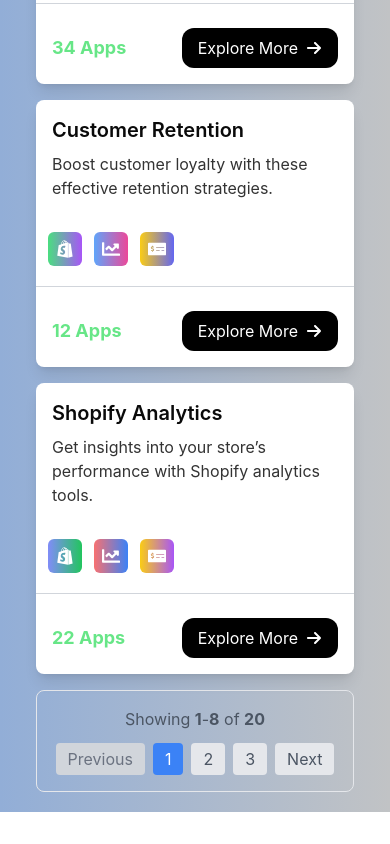
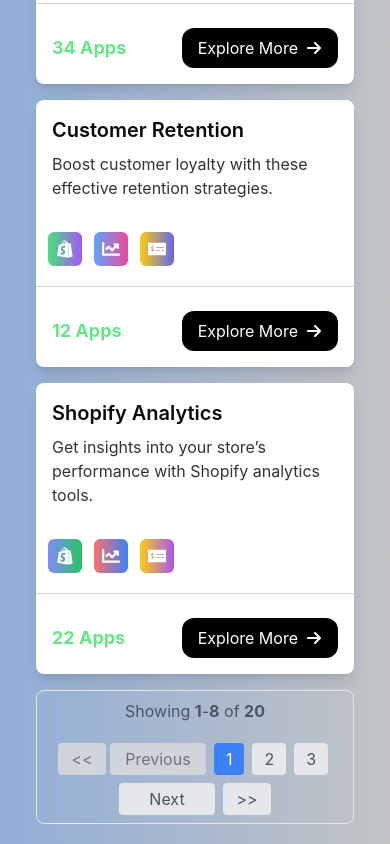
Before and after one commit to ranthamGOD/Task_project_01, a React (Create React App) app: page / in a window 390 px wide. Shown: the part 1988-2832 px from the top of the page. Before the commit the page ends 2800 px from the top, so only its background shows below. Built offline with nearby package versions, Linux system fonts and the light colour scheme.

Commit message:
sidebar feature enhancement

```diff
--- a/src/App.js
+++ b/src/App.js
@@ -223,8 +223,6 @@
   const totalItems = filteredProducts.length;
 
 
-
-
   useEffect(() => {
     setFilteredProducts(collections)
   }, [])
--- a/src/components/Header.js
+++ b/src/components/Header.js
@@ -1,9 +1,34 @@
-import React, { useState } from 'react';
+import React, { useRef, useState, useEffect } from 'react';
 import { FaArrowRightLong } from "react-icons/fa6";
-
 
 const Header = () => {
   const [sidebarOpen, setSidebarOpen] = useState(false);
+  const offcanvasRef = useRef(null);
+
+  // logic to close the sidebar when clicking outside
+  const handleOutsideClick = (e) => {
+    if (offcanvasRef.current && !offcanvasRef.current.contains(e.target)) {
+      setSidebarOpen(false);
+    }
+  };
+
+  useEffect(() => {
+    if (sidebarOpen) {
+      // Delay the activation of the outside click listener to avoid immediate close
+      document.addEventListener('click', handleOutsideClick);
+    }
+
+    // Clean up the event listener when the component unmounts
+    return () => {
+      document.removeEventListener('click', handleOutsideClick);
+    };
+  }, [sidebarOpen]);
+
+  const toggleSidebar = (e) => {
+    // Prevent the sidebar from closing immediately when clicking the toggle button
+    e.stopPropagation();
+    setSidebarOpen(!sidebarOpen);
+  };
 
   return (
     <header className="fixed top-0 left-0 w-full bg-white shadow-md z-10">
@@ -19,7 +44,7 @@
 
         {/* Hamburger Icon */}
         <div className="lg:hidden">
-          <button onClick={() => setSidebarOpen(!sidebarOpen)} className="text-gray-700 text-3xl px-3">
+          <button onClick={toggleSidebar} className="text-gray-700 text-3xl px-3">
             ☰
           </button>
         </div>
@@ -44,9 +69,9 @@
       </div>
 
       {/* Sidebar for smaller screens (Visible from medium screens) */}
-      <div className={`fixed top-0 right-0 h-full bg-white shadow-md z-20 transition-transform transform ${sidebarOpen ? 'translate-x-0' : 'translate-x-full'} lg:hidden w-2/4 md:w-1/4`}>
+      <div ref={offcanvasRef} className={`fixed top-0 right-0 h-full bg-white shadow-md z-20 transition-transform transform ${sidebarOpen ? 'translate-x-0' : 'translate-x-full'} lg:hidden w-2/4 md:w-1/4`}>
         <div className="flex flex-col items-start p-4 space-y-4">
-          <button onClick={() => setSidebarOpen(false)} className="self-end text-gray-700 text-3xl px-3">✖</button>
+          <button onClick={toggleSidebar} className="self-end text-gray-700 text-3xl px-3">✖</button>
           <ul className="space-y-4">
             <li><a href="https://www.shopdigest.com/" className="text-lightBlack hover:text-purple-600">Features</a></li>
             <li><a href="https://www.shopdigest.com/" className="text-lightBlack hover:text-purple-600">Marketplace</a></li>
--- a/src/components/Pagination.js
+++ b/src/components/Pagination.js
@@ -23,34 +23,56 @@
   const endItem = Math.min(currentPage * itemsPerPage, totalItems);
 
   return (
-    <div className="border rounded-lg border-gray p-4 mt-4 flex flex-col items-center justify-center sm:flex-row sm:justify-between">
+    <div className="border rounded-lg border-gray p-2 mt-4 flex flex-col items-center justify-center sm:flex-row sm:justify-between">
       {/* Showing text */}
       <div className="text-md text-gray-600 mb-3 sm:mb-0 sm:mr-4">
         Showing <span className="font-bold">{startItem}</span>-<span className="font-bold">{endItem}</span> of <span className="font-bold">{totalItems}</span>
       </div>
 
       {/* Pagination Buttons */}
-      <div className="flex items-center">
+      <div className="flex flex-wrap items-center justify-center space-y-2 sm:space-y-0 sm:space-x-2">
+        {/* First Page Button */}
         <button
-          className={`mx-1 px-3 py-1 rounded ${currentPage === 1 ? 'bg-gray-300 text-gray-500 cursor-not-allowed' : 'bg-gray-200 text-gray-600 hover:bg-gray-300'}`}
+          className={`[@media(max-width:650px)]:mt-2 w-12  px-3 py-1 rounded ${currentPage === 1 ? 'bg-gray-300 text-gray-500 cursor-not-allowed' : 'bg-gray-200 text-gray-600 hover:bg-gray-300'}`}
+          onClick={() => onPageChange(1)}
+          disabled={currentPage === 1}
+        >
+          &lt;&lt;
+        </button>
+
+        {/* Previous Button */}
+        <button
+          className={`w-24 mx-1 px-3 py-1 rounded ${currentPage === 1 ? 'bg-gray-300 text-gray-500 cursor-not-allowed' : 'bg-gray-200 text-gray-600 hover:bg-gray-300'}`}
           onClick={() => onPageChange(currentPage - 1)}
           disabled={currentPage === 1}
         >
           Previous
         </button>
 
-        {renderPageNumbers()}
+        {/* Page Numbers */}
+        <div className="flex flex-wrap justify-center">
+          {renderPageNumbers()}
+        </div>
 
+        {/* Next Button */}
         <button
-          className={`mx-1 px-3 py-1 rounded ${currentPage === totalPages ? 'bg-gray-300 text-gray-500 cursor-not-allowed' : 'bg-gray-200 text-gray-600 hover:bg-gray-300'}`}
+          className={`w-24 mx-1 px-3 py-1 rounded ${currentPage === totalPages ? 'bg-gray-300 text-gray-500 cursor-not-allowed' : 'bg-gray-200 text-gray-600 hover:bg-gray-300'}`}
           onClick={() => onPageChange(currentPage + 1)}
           disabled={currentPage === totalPages}
         >
           Next
         </button>
+
+        {/* Last Page Button */}
+        <button
+          className={`w-12 mx-1 px-3 py-1 rounded ${currentPage === totalPages ? 'bg-gray-300 text-gray-500 cursor-not-allowed' : 'bg-gray-200 text-gray-600 hover:bg-gray-300'}`}
+          onClick={() => onPageChange(totalPages)}
+          disabled={currentPage === totalPages}
+        >
+          &gt;&gt;
+        </button>
       </div>
     </div>
-
   );
 };
 
--- a/tailwind.config.js
+++ b/tailwind.config.js
@@ -18,11 +18,9 @@
         '104': '1.04',
         // Add more custom scale values if needed
       },
-      // screens: {
-      //   'sm': '240px',
-      //   'md': '778px',
-      //   // ... other breakpoints
-      // },
+      screens: {
+        // 'custom': '250px', // Custom breakpoint for 650px
+      },
     },
   },
   plugins: [],
```
